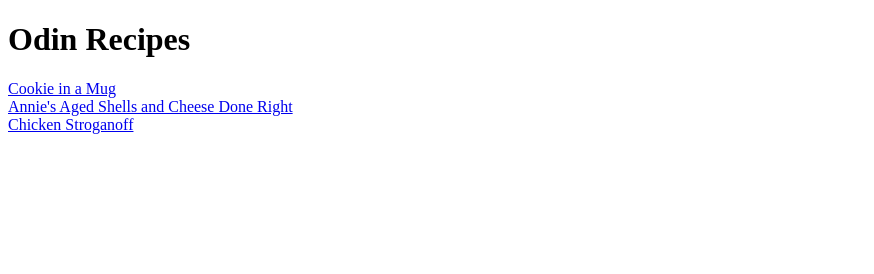
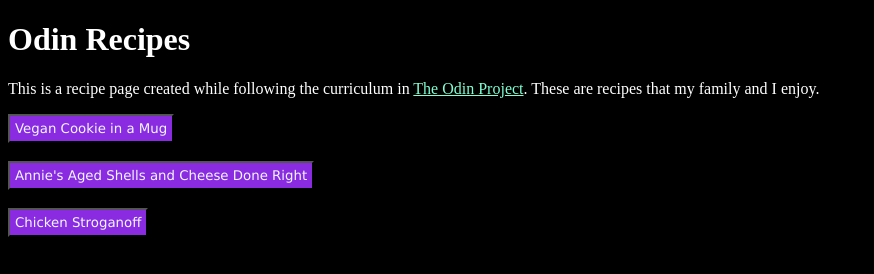
Before and after one commit to bobbyreed/odin-recipes, a plain HTML site: page index.html in a window 1280 px wide. Shown: the whole page, without its empty margins (0-874 px from the left). Drawn offline with Linux system fonts and the light colour scheme.

Commit message:
Added CSS as part of the CSS Cascade lesson in Foundations

```diff
--- a/index.html
+++ b/index.html
@@ -4,13 +4,19 @@
     <meta charset="UTF-8">
     <meta name="viewport" content="width=device-width, initial-scale=1.0">
     <title>Odin Recipes</title>
+    <link rel="stylesheet" href="styles.css">
 </head>
 <body>
     <h1>Odin Recipes</h1>
-    <a href="recipes/mug-cookie.html">Cookie in a Mug</a>
+    <p>This is a recipe page created while following the curriculum in <a href="https://www.theodinproject.com/lessons/foundations-the-cascade">The Odin Project</a>. These are recipes that my family and I enjoy.</p>
+    <a href="recipes/mug-cookie.html"><button>Vegan Cookie in a Mug</button></a>
     <br>
-    <a href="recipes/preferred-mac.html">Annie's Aged Shells and Cheese Done Right</a>
     <br>
-    <a href="recipes/chicken-stroganoff.html">Chicken Stroganoff</a>
+    <a href="recipes/preferred-mac.html"><button>Annie's Aged Shells and Cheese Done Right</button></a>
+    <br>
+    <br>
+    <a href="recipes/chicken-stroganoff.html"><button>Chicken Stroganoff</button></a>
+    <br>
+    <br>
 </body>
 </html>
--- /dev/null
+++ b/styles.css
@@ -0,0 +1,15 @@
+button {
+    background-color: blueviolet;
+    font-family: Verdana, Geneva, Tahoma, sans-serif;
+    color:aliceblue;
+    padding:5px;
+}
+
+body {
+    background-color: black;
+    color: white;
+}
+
+a {
+    color: aquamarine;
+}
```
Also changed, not shown: recipes/chicken-stroganoff.html (+1 -0 lines), recipes/mug-cookie.html (+1 -0 lines), recipes/preferred-mac.html (+1 -0 lines).
